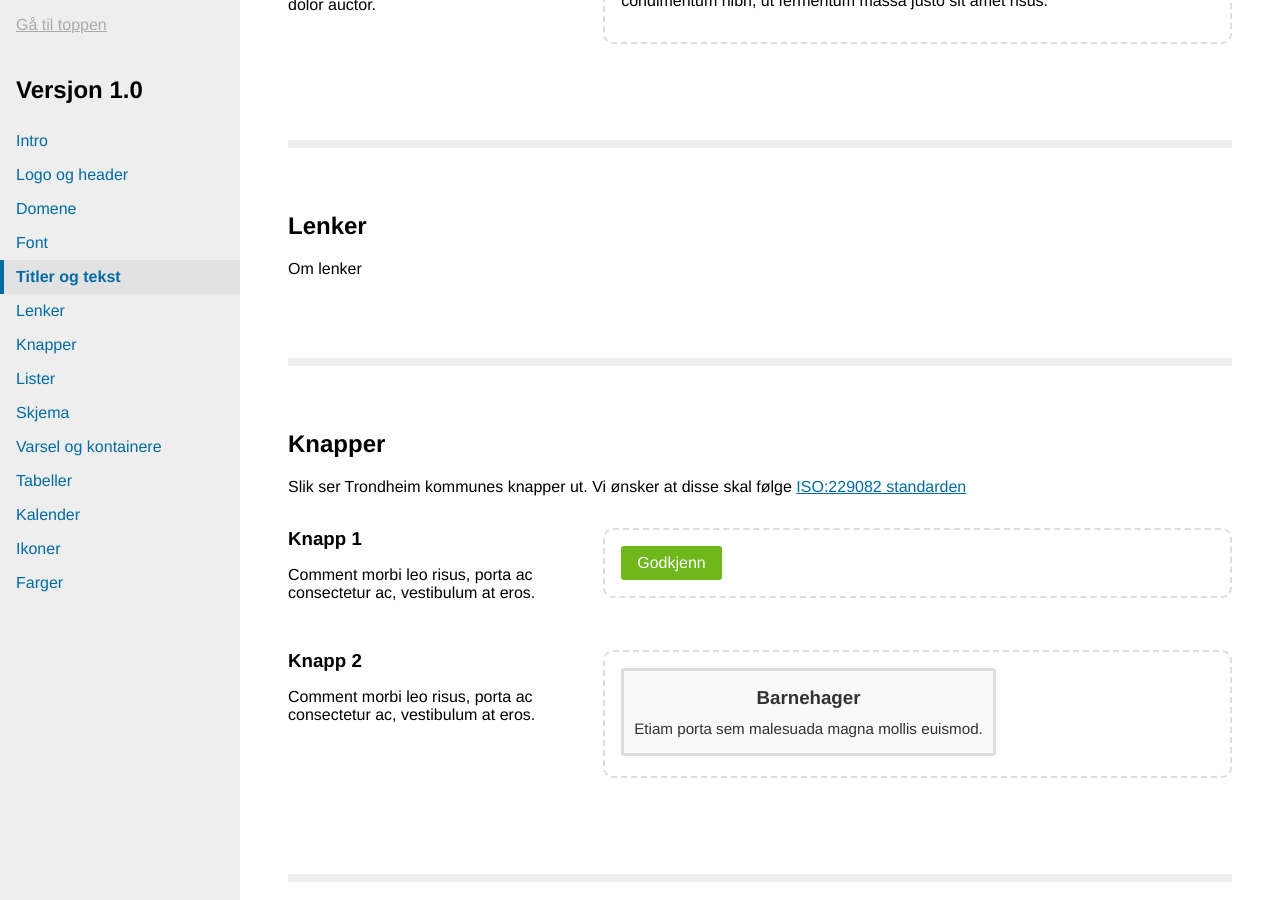
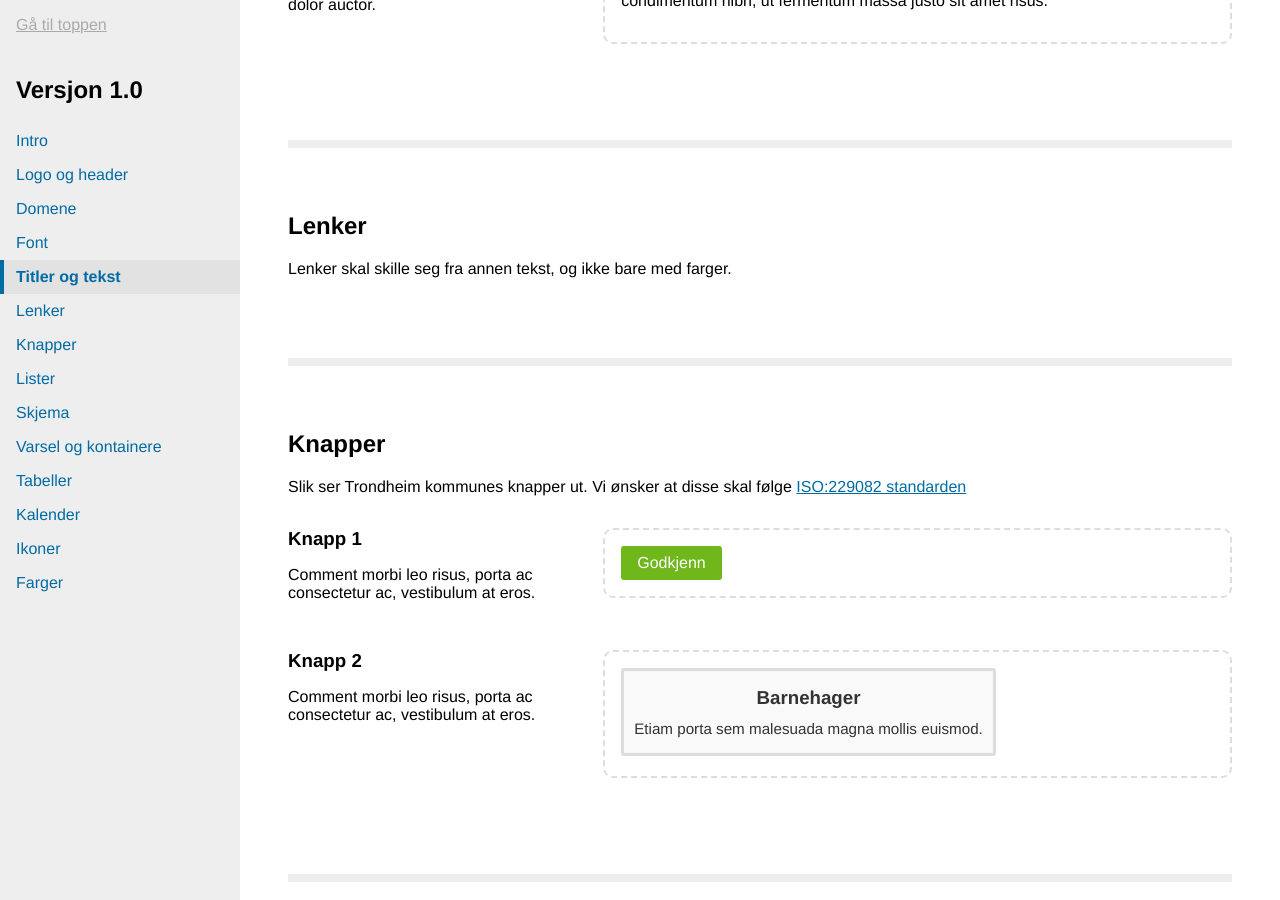
Before and after one commit to rskjonbe/styleguide, a Jekyll site: the page built from versjon/1.0/index.html, in a window 1280 px wide and 900 px high, scrolled down 1978 px. Built offline with Jekyll 4.4.1, drawn with Linux system fonts in a browser that asks for light colours.

```diff
--- a/versjon/1.0/lenker.html
+++ b/versjon/1.0/lenker.html
@@ -1,5 +1,5 @@
 <h2 class="chapter-heading">Lenker</h2>
 
 <p class="chapter-lead">
-    Om lenker
+    Lenker skal skille seg fra annen tekst, og ikke bare med farger.
 </p>
```
Also changed, not shown: versjon/1.0/apple-touch-icon-114x114-precomposed.png (added), versjon/1.0/apple-touch-icon-72x72-precomposed.png (added), versjon/1.0/apple-touch-icon-precomposed.png (added), versjon/1.0/favicon.png (added).
